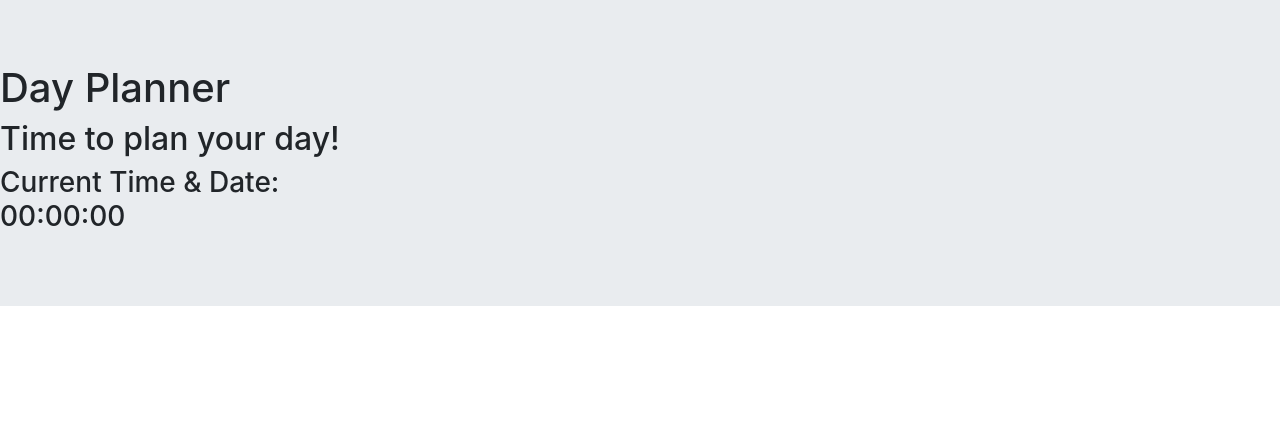
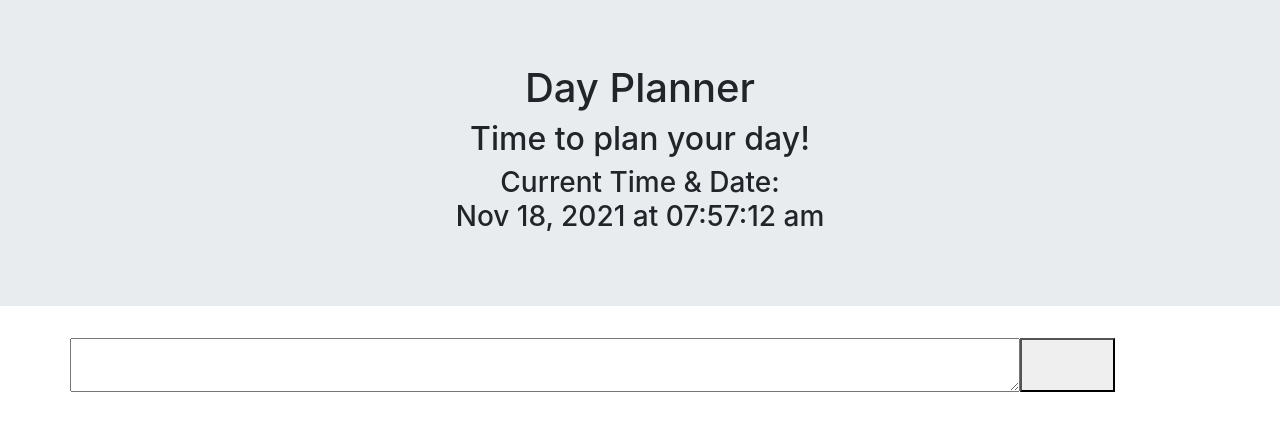
Before and after one commit to Dominiscus1/Day-Planner, a plain HTML site: page index.html in a window 1280 px wide. Drawn offline with nearby package versions, Linux system fonts and the light colour scheme.

Commit message:
inserting row with button

```diff
--- a/assets/css/style.css
+++ b/assets/css/style.css
@@ -0,0 +1,10 @@
+:root {
+    --blue: #2980b9;
+    --lightblue: #3498db;
+    --light: #ecf0f1;
+    --darkblue: #2c3e50;
+    --red: #e74c3c;
+  }
+  .custom-jumbotron{
+
+  }
--- a/assets/js/script.js
+++ b/assets/js/script.js
@@ -0,0 +1,9 @@
+var timeDisplayID = $("#time-display");
+
+
+function displayTime(){
+    var currentTime = moment().format('MMM DD, YYYY [at] hh:mm:ss a');
+    timeDisplayID.text(currentTime);
+    console.log(currentTime);
+}
+setInterval(displayTime, 1000);
--- a/index.html
+++ b/index.html
@@ -12,12 +12,23 @@
     <title>Day Planner</title>
 </head>
 <header class="jumbotron jumbotron-fluid custom-jumbotron">
-    <div class="container text-center"></div>
+    <div class="container text-center">
     <h1>Day Planner</h1>
     <h2>Time to plan your day!</h2>
     <h3>Current Time &amp; Date: <br /> <span id="time-display">00:00:00</span></h3>
+    </div>
 </header>
 <body>
+    <main class="container fluid">
+        <div id="hour 1" class="row hour-segment">
+        <textarea name="text-area-block" id ="textblock1" class ="col-10 description"></textarea>
+        <button class="col-1 savBtn" id="text-block1-save" onclick="text-block1-save-1()"<i class ="fas fa-save"></i></button>
+        </div>
+
+
+
+
+    </main>
 
 
 
```
